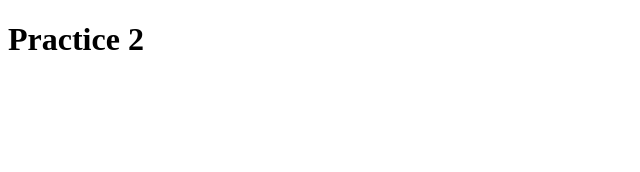
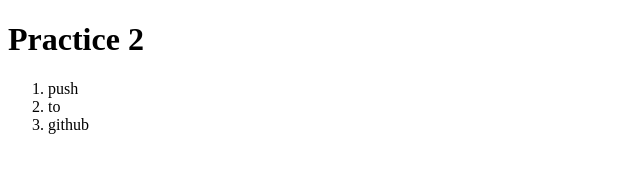
Before and after one commit to itermaat/practice2, a plain HTML site: page index.html in a window 1280 px wide. Shown: the whole page, without its empty margins (0-640 px from the left). Drawn offline with Linux system fonts and the light colour scheme.

Commit message:
add ordered list

```diff
--- a/index.html
+++ b/index.html
@@ -5,5 +5,10 @@
 </head>
 <body>
 	<h1>Practice 2</h1>
+	<ol>
+		<li>push</li>
+		<li>to</li>
+		<li>github</li>
+	</ol>
 </body>
 </html>
```
